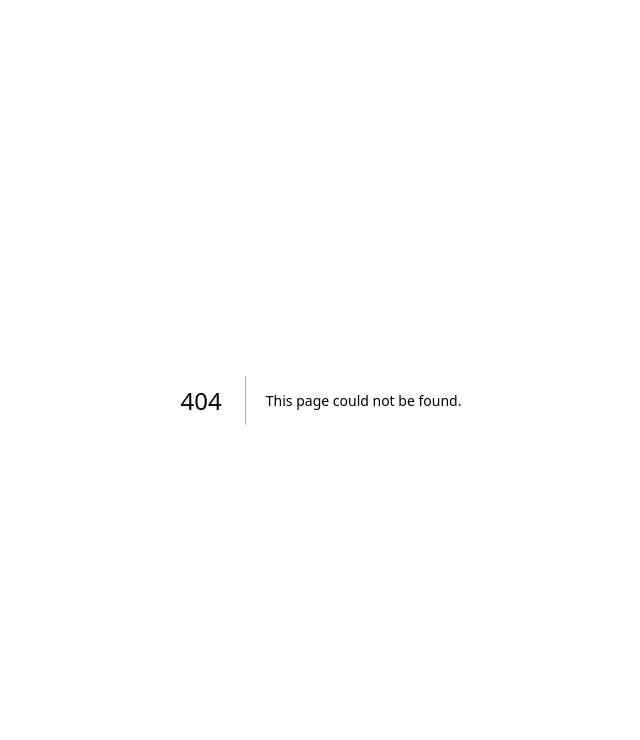
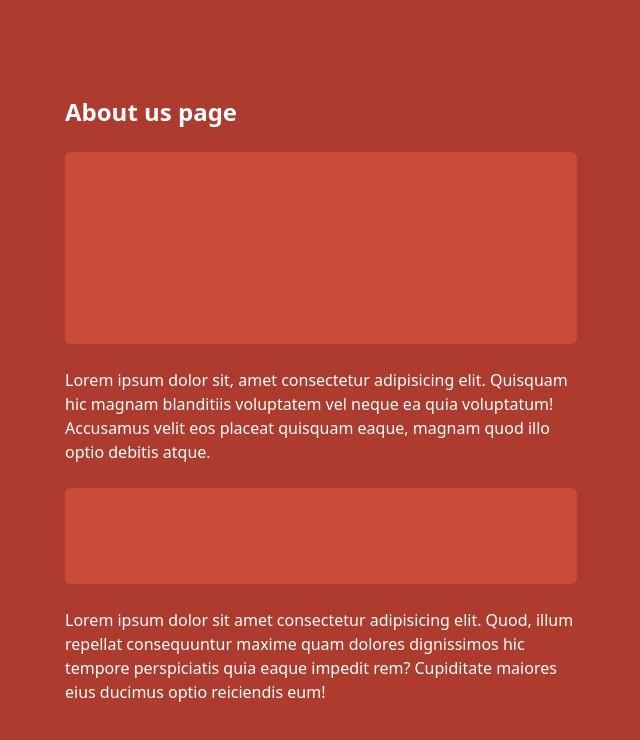
Before and after one commit to CesarMarcial9/suma-flow, a Next.js app: page /about in a window 1280 px wide. Before the commit this address had no page. Shown: the top 740 px of the page, without its empty margins (319-959 px from the left). Built offline with nearby package versions, Linux system fonts and the light colour scheme.

Commit message:
created about us page

```diff
--- /dev/null
+++ b/src/pages/about/index.tsx
@@ -0,0 +1,40 @@
+import React from "react";
+
+type Props = {};
+
+const AboutUsPage = (props: Props) => {
+  return (
+    <div
+      className="flex min-h-screen flex-col gap-6
+      bg-well-red-500
+      p-6
+      text-white
+      md:py-12
+      md:px-48
+      lg:py-16
+      lg:px-72
+      xl:px-96 xl:py-24
+      "
+    >
+      <header>
+        <h2 className="text-2xl font-bold">About us page</h2>
+      </header>
+
+      <div className="h-48 bg-well-red-400 rounded-md"></div>
+
+      <div>
+        <p>Lorem ipsum dolor sit, amet consectetur adipisicing elit. Quisquam hic magnam blanditiis voluptatem vel neque ea quia voluptatum! Accusamus velit eos placeat quisquam eaque, magnam quod illo optio debitis atque.</p>
+      </div>
+
+      <div className="h-24 bg-well-red-400 rounded-md">
+
+      </div>
+
+      <div>
+        <p>Lorem ipsum dolor sit amet consectetur adipisicing elit. Quod, illum repellat consequuntur maxime quam dolores dignissimos hic tempore perspiciatis quia eaque impedit rem? Cupiditate maiores eius ducimus optio reiciendis eum!</p>
+      </div>
+    </div>
+  );
+};
+
+export default AboutUsPage;
```
